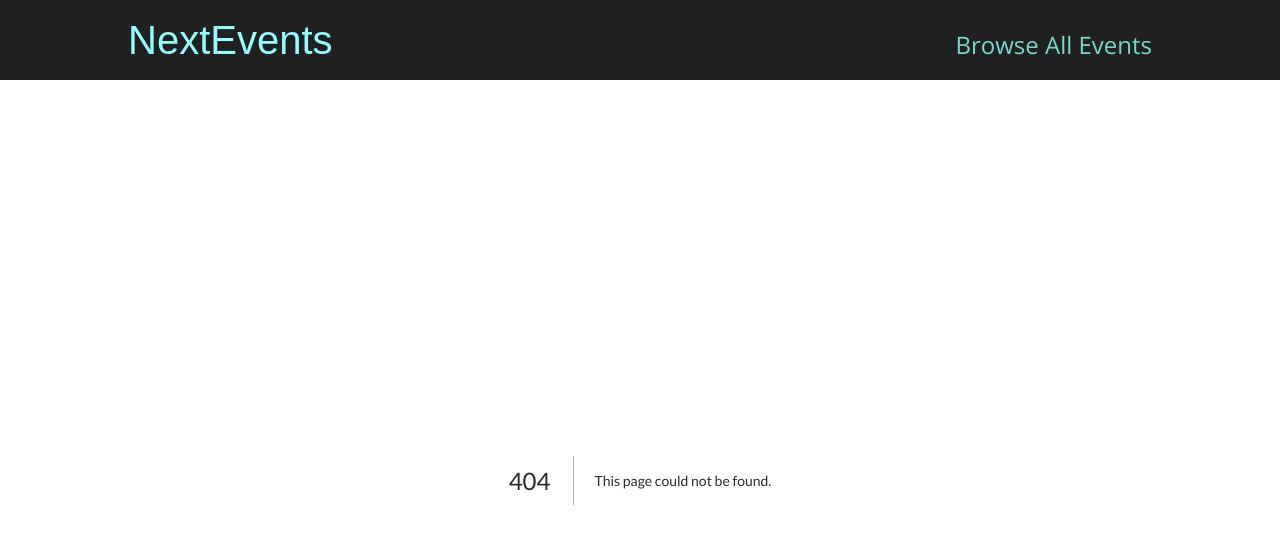
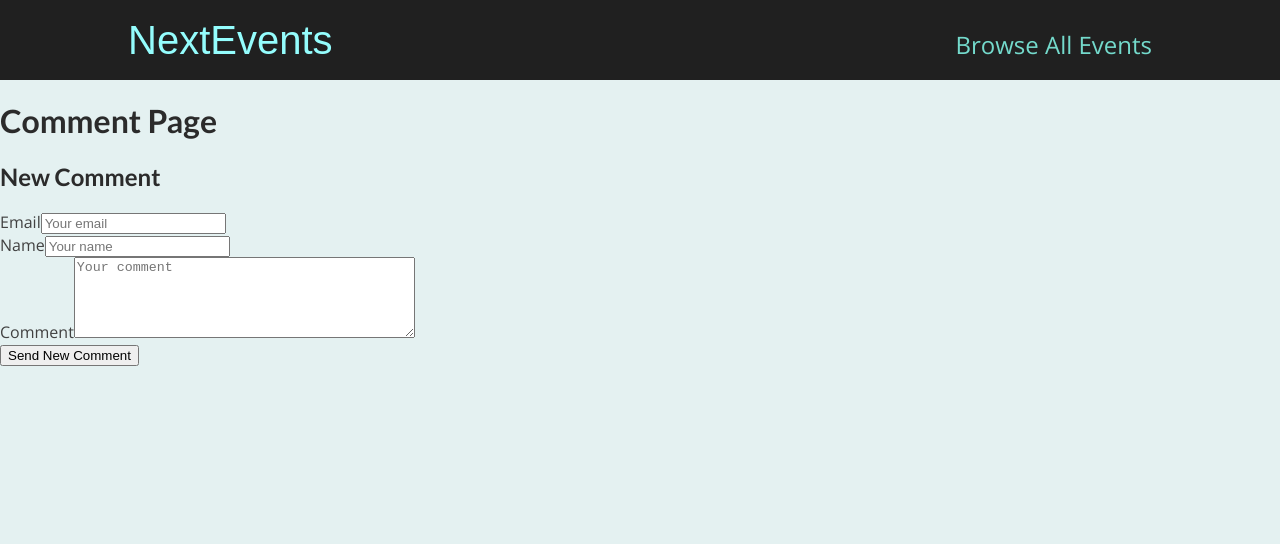
Before and after one commit to silviolimeira/nextjs-file-routing, a Next.js app: page /comment in a window 1280 px wide. Before the commit this address had no page. Shown: the top 544 px of the page. Built offline with nearby package versions, Linux system fonts and the light colour scheme.

Commit message:
Adding Comments API Routes, Connecting Frontend To the Comments API Routes, and Contas

```diff
--- /dev/null
+++ b/components/input/new-comment.js
@@ -0,0 +1,80 @@
+import { useRef } from "react";
+
+function NewComment() {
+  const emailInputRef = useRef();
+  const nameInputRef = useRef();
+  const commentTextAreaRef = useRef();
+
+  function sendCommentHandler(event) {
+    event.preventDefault();
+
+    const enteredEmail = emailInputRef.current.value;
+    const enteredName = nameInputRef.current.value;
+    const enteredComment = commentTextAreaRef.current.value;
+
+    const comment = {
+      email: enteredEmail,
+      name: enteredName,
+      enteredComment: enteredComment,
+    };
+
+    if (
+      !enteredEmail ||
+      enteredEmail.trim() === "" ||
+      !enteredEmail.includes("@")
+    ) {
+      setIsInvalid(true);
+    }
+
+    props.onAddComment(comment);
+
+    console.log("Comment: ", comment);
+  }
+
+  return (
+    <section>
+      <h2>New Comment</h2>
+      <form onSubmit={sendCommentHandler}>
+        <div>
+          <div>
+            <label htmlFor="email">Email</label>
+            <input
+              type="email"
+              id="email"
+              placeholder="Your email"
+              aria-label="Your email"
+              ref={emailInputRef}
+            />
+          </div>
+          <div>
+            <label htmlFor="name">Name</label>
+            <input
+              type="name"
+              id="name"
+              placeholder="Your name"
+              aria-label="Your name"
+              ref={nameInputRef}
+            />
+          </div>
+          <div>
+            <label htmlFor="comment">Comment</label>
+            <textarea
+              name="comment"
+              id="comment"
+              cols="40"
+              rows="5"
+              placeholder="Your comment"
+              aria-label="Your comment"
+              ref={commentTextAreaRef}
+            />
+          </div>
+          <div>
+            <button>Send New Comment</button>
+          </div>
+        </div>
+      </form>
+    </section>
+  );
+}
+
+export default NewComment;
--- /dev/null
+++ b/pages/api/contas/index.js
@@ -0,0 +1,17 @@
+let contas = [];
+
+function handler(req, res) {
+  if (req.method === "POST") {
+    const { descricao, valor } = JSON.parse(req.body);
+    const conta = { descricao: descricao, valor: valor };
+    contas.push(conta);
+    res.status(201).json({ message: "Conta Adicionada!" });
+    return;
+  }
+  if (req.method === "GET") {
+    res.status(200).json(contas);
+    return;
+  }
+}
+
+export default handler;
--- /dev/null
+++ b/pages/comment.js
@@ -0,0 +1,12 @@
+import NewComment from "../components/input/new-comment";
+
+function CommentPage(props) {
+  return (
+    <div>
+      <h1>Comment Page</h1>
+      <NewComment />
+    </div>
+  );
+}
+
+export default CommentPage;
--- /dev/null
+++ b/pages/contas/components/item-form.js
@@ -0,0 +1,5 @@
+function ItemForm(props) {
+  return <>Item Form</>;
+}
+
+export default ItemForm;
--- a/pages/index.js
+++ b/pages/index.js
@@ -3,6 +3,7 @@ import EventList from "../components/events/event-list";
 import { getFeaturedEvents } from "../helpers/api-util";
 import Head from "next/head";
 import NewsletterRegistration from "../components/input/newsletter-registration";
+import ContasPage from "./contas";
 
 function HomePage(props) {
   return (
@@ -14,6 +15,7 @@ function HomePage(props) {
           content="Find a lot of great events that your to envolve..."
         />
       </Head>
+      <ContasPage />
       <NewsletterRegistration />
       <EventList items={props.events} />
     </div>
```
Also changed, not shown: components/input/comment.js (added, +12 -0 lines), pages/contas/conta-form.js (added, +51 -0 lines), pages/contas/index.js (added, +54 -0 lines).
